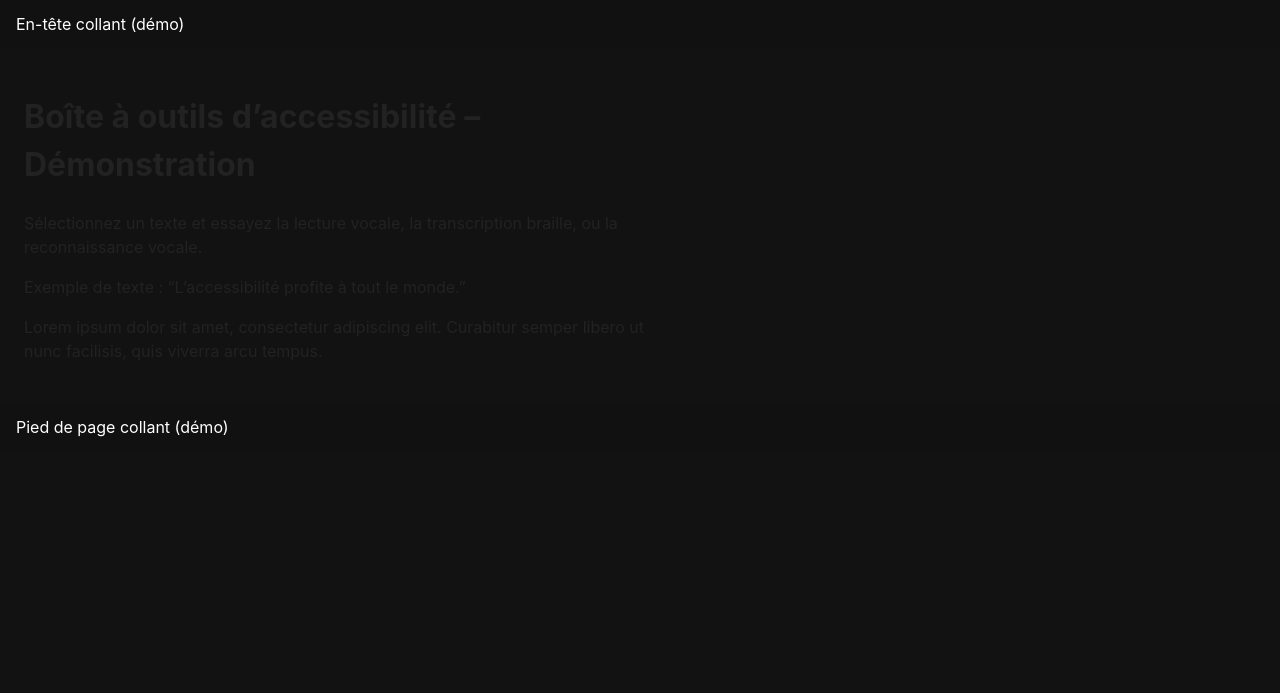
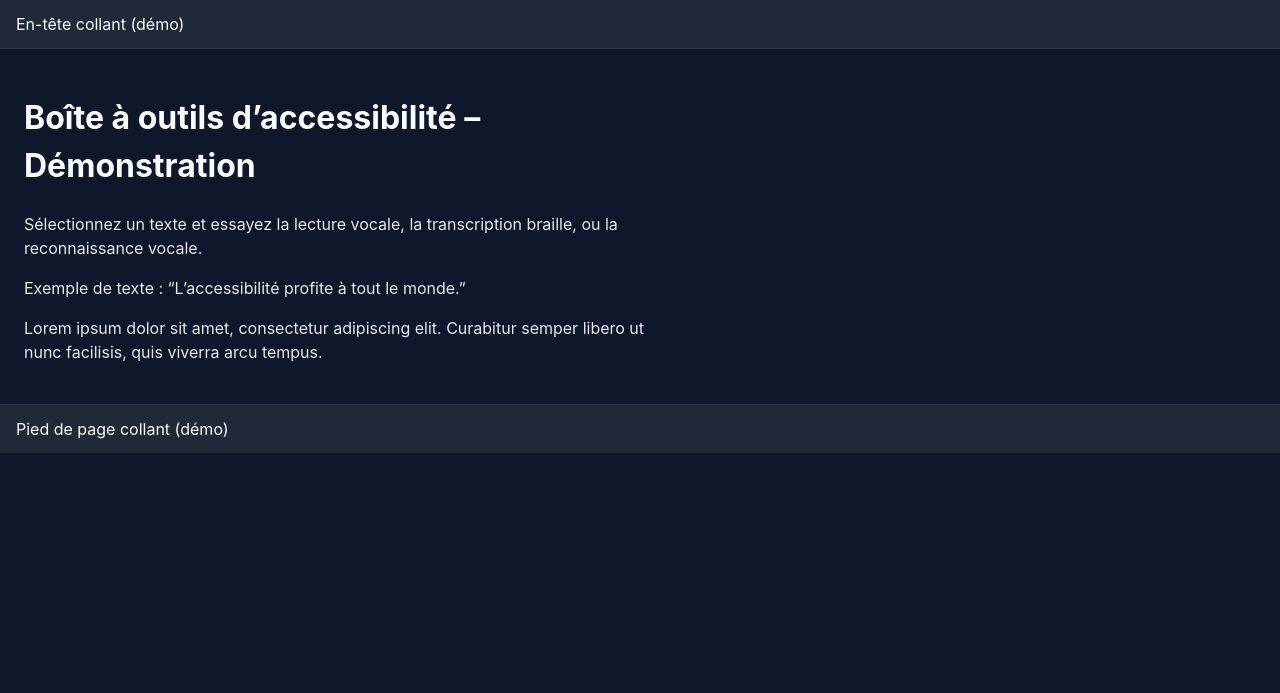
Before and after one commit to jeromelegousse/a11y-toolbox-pro, a PHP site: page / in a window 1280 px wide. Shown: the top 693 px of the page. Run offline with PHP 8.4, Linux system fonts and the light colour scheme.

Commit message:
Fix admin preview layout and improve dark theme contrast

```diff
--- a/src/css/styles.css
+++ b/src/css/styles.css
@@ -40,29 +40,47 @@ body {
   font-family: var(--a11ytb-font-family, system-ui, -apple-system, 'Segoe UI', sans-serif);
   font-size: var(--a11ytb-font-size-base);
   line-height: 1.5;
-  color: #222;
+  background: var(--a11ytb-bg);
+  color: var(--a11ytb-fg);
 }
 
 .site-header,
 .site-footer {
   position: sticky;
   z-index: 1;
-  background: #111;
-  color: #fff;
+  background: var(--a11ytb-surface-alt);
+  color: var(--a11ytb-fg);
+  border-color: color-mix(in srgb, var(--a11ytb-border) 65%, transparent);
+  border-style: solid;
+  border-width: 0;
   padding: 12px 16px;
 }
 
 .site-header {
   top: 0;
+  border-bottom-width: 1px;
 }
 
 .site-footer {
   bottom: 0;
+  border-top-width: 1px;
 }
 
 .content {
   padding: 24px;
   max-width: 70ch;
+  color: color-mix(in srgb, var(--a11ytb-fg) 92%, transparent);
+}
+
+.content h1,
+.content h2,
+.content h3,
+.content h4 {
+  color: var(--a11ytb-fg);
+}
+
+.content a {
+  color: var(--a11ytb-accent);
 }
 
 .a11ytb-fab {
```
Also changed, not shown: assets/admin.css (+24 -14 lines), src/store.js (+26 -5 lines).
